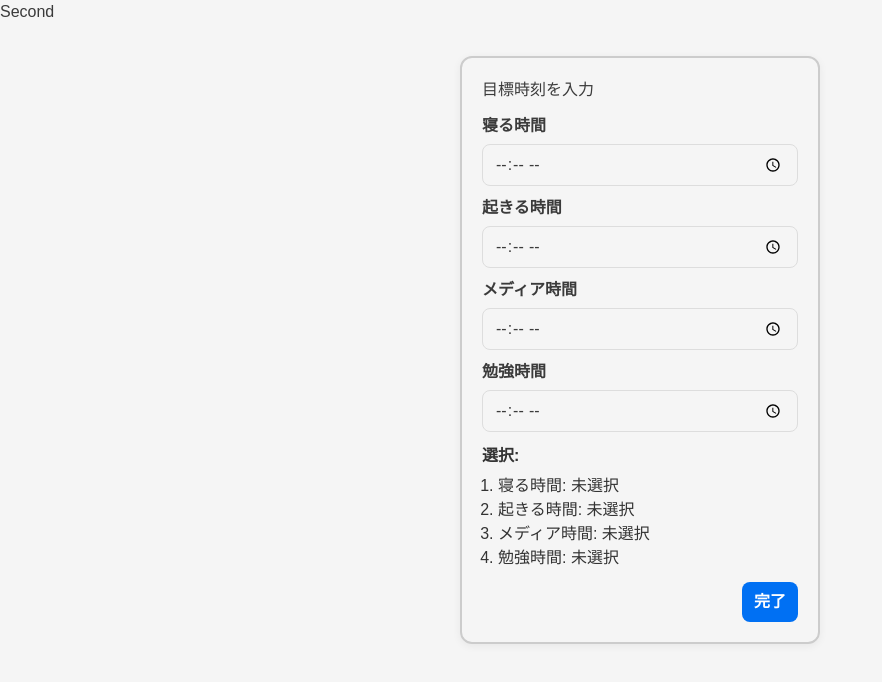
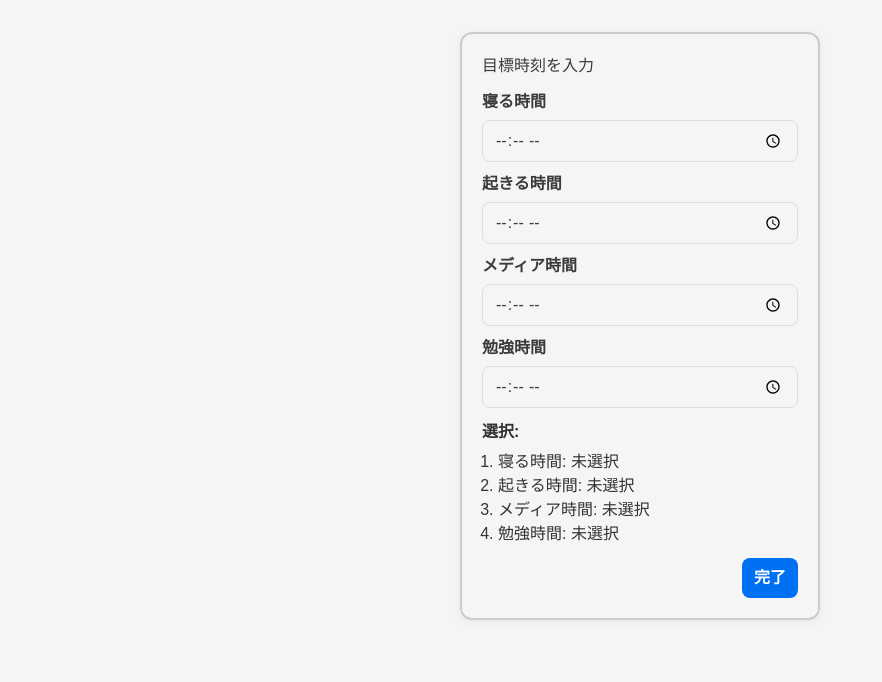
Before and after one commit to funswift/funswift-education, a Next.js app: page /second in a window 1280 px wide. Shown: the top 682 px of the page, without its empty margins (0-882 px from the left). Built offline with nearby package versions, Linux system fonts and the light colour scheme.

Commit message:
fix screentext

```diff
--- a/src/app/second/page.tsx
+++ b/src/app/second/page.tsx
@@ -6,7 +6,7 @@ export default function Second() {
   return (
     <div>
       {/* 戻るボタン */}
-  <h1>Second</h1>
+
   <GoalInput />
     </div>
   );
```
